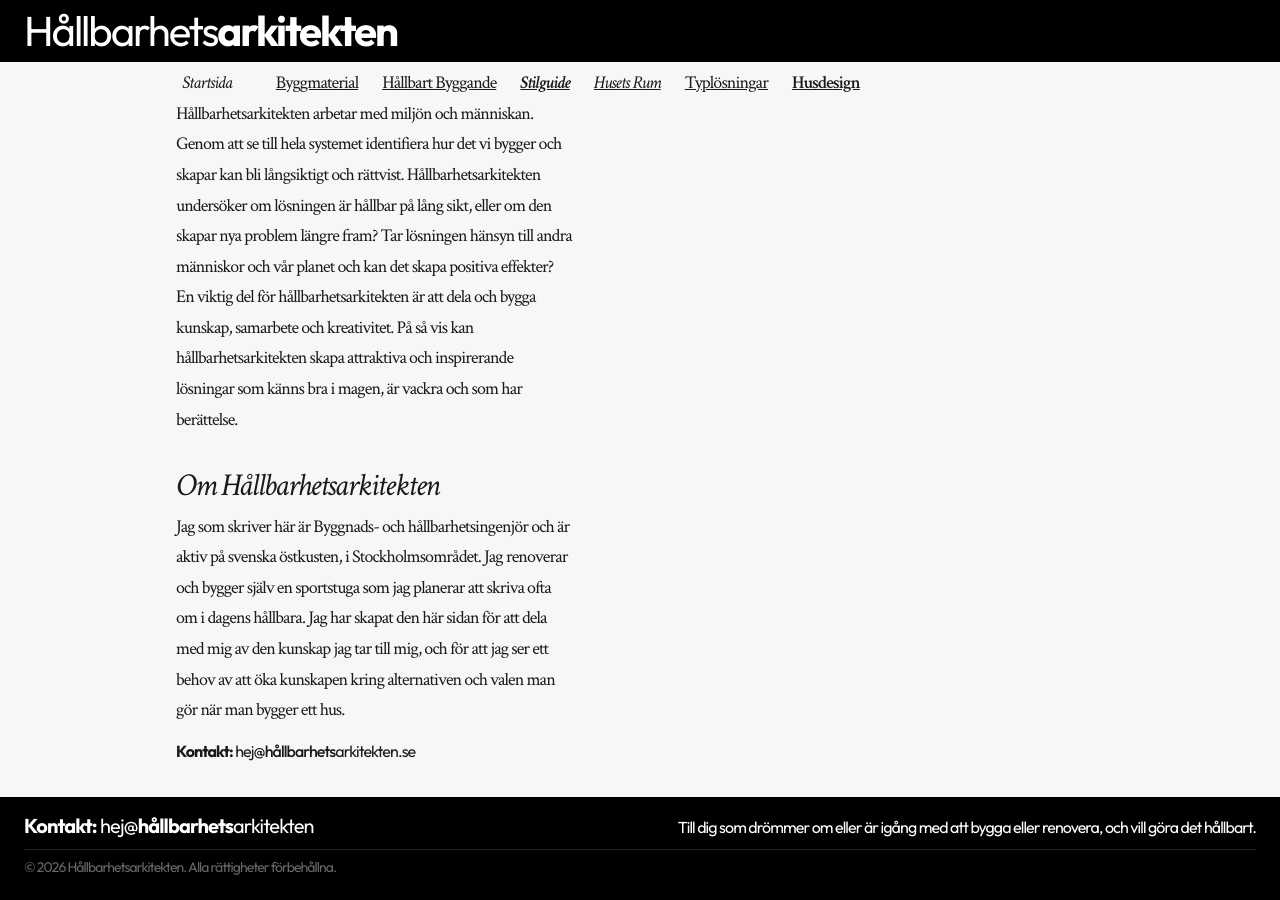
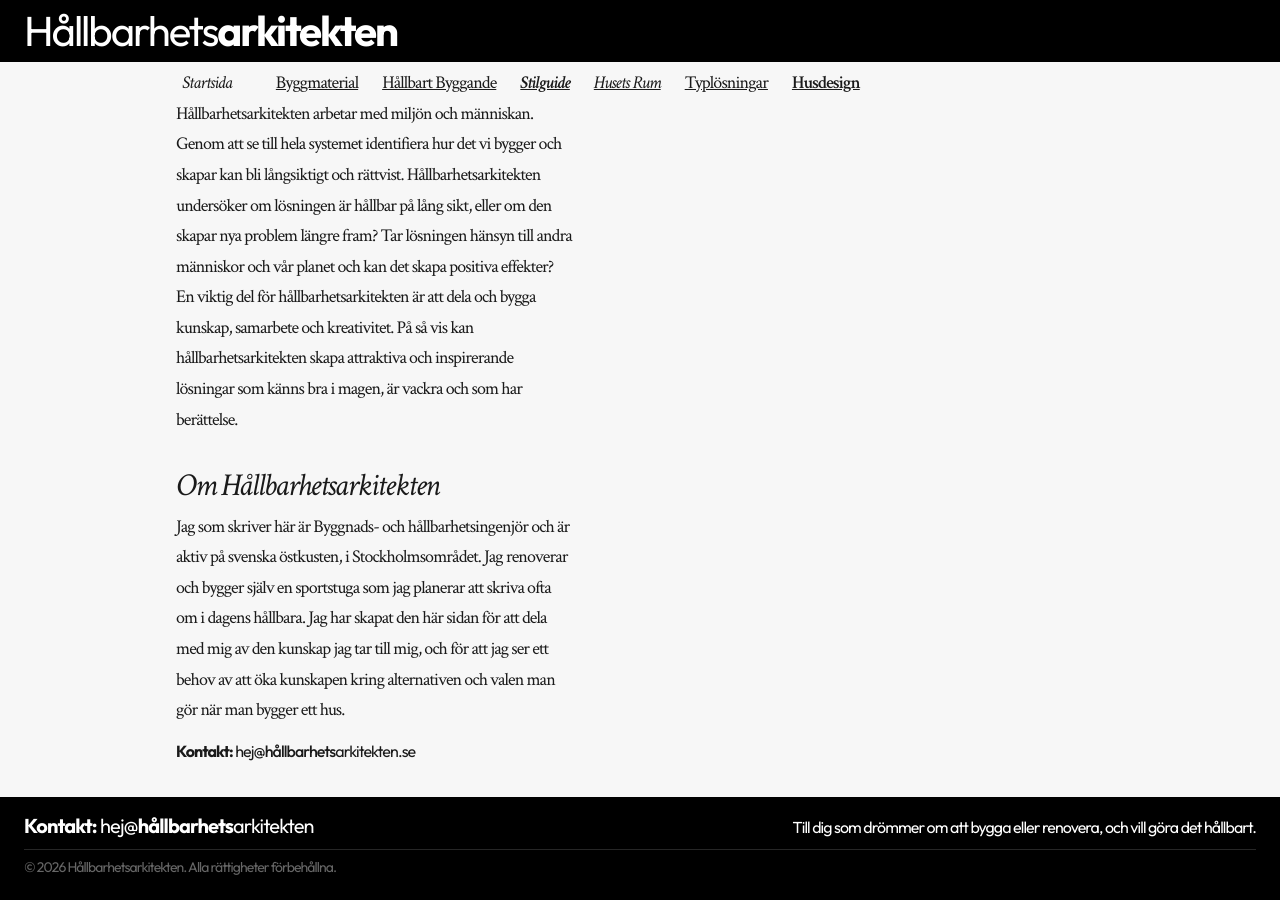
Before and after one commit to rikardv/rikardv.github.io, a Jekyll site: the page built from index.md, in a window 1280 px wide and 900 px high, scrolled down 1398 px. Built offline with Jekyll 4.4.1, drawn with Linux system fonts in a browser that asks for light colours.

Commit message:
Update footer.html

```diff
--- a/_includes/footer.html
+++ b/_includes/footer.html
@@ -5,7 +5,7 @@
         <p><strong>Kontakt:</strong> <a href="mailto:{{ site.email }}">hej@<strong>hållbarhets</strong>arkitekten</a></p>
       </div>
       <div class="site-footer__tagline">
-        <p>Till dig som drömmer om eller är igång med att bygga eller renovera, och vill göra det hållbart.</p>
+        <p>Till dig som drömmer om att bygga eller renovera, och vill göra det hållbart.</p>
       </div>
     </div>
     <div class="site-footer__bottom">
```
